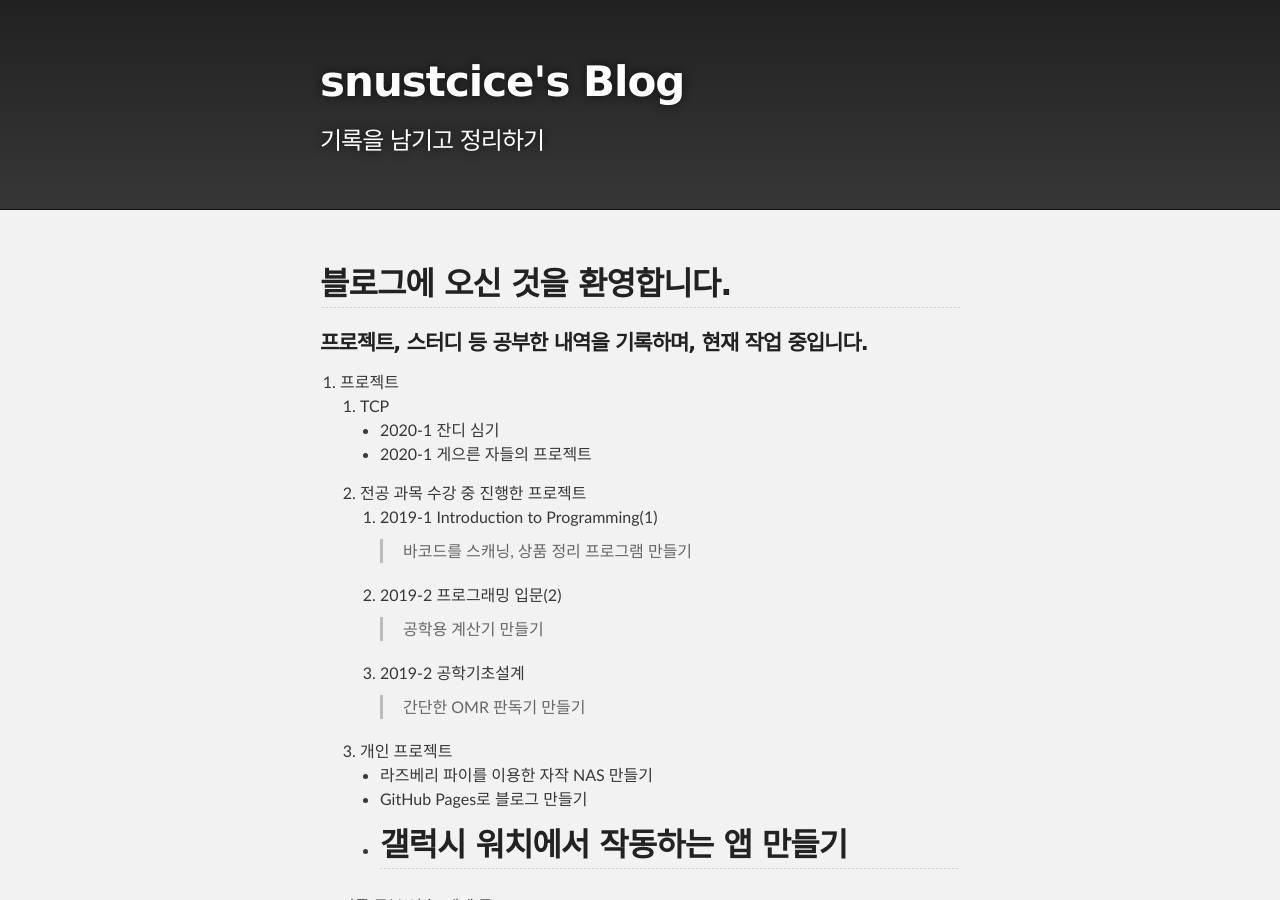
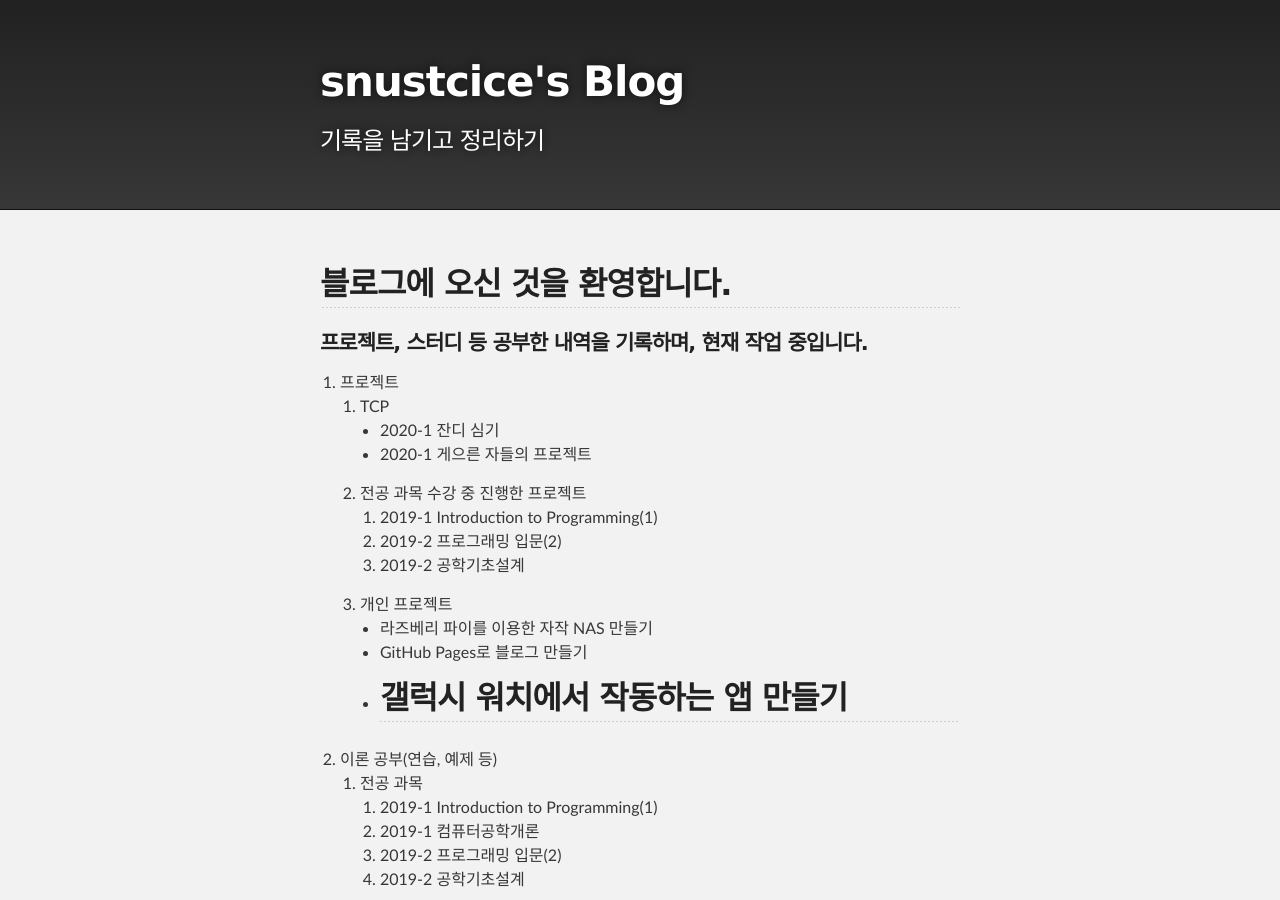
Before and after one commit to snustcice/snustcice.github.io, a Jekyll site: the page built from index.md, in a window 1280 px wide and 900 px high. Built offline with Jekyll 4.4.1, drawn with Linux system fonts in a browser that asks for light colours; our own code applies the rules of GitHub Pages for plain Markdown files.

Commit message:
Update index.md

```diff
--- a/index.md
+++ b/index.md
@@ -10,16 +10,13 @@ layout: default
       * 2020-1 잔디 심기
       * 2020-1 게으른 자들의 프로젝트
     2. 전공 과목 수강 중 진행한 프로젝트
-       1. 2019-1 Introduction to Programming(1)
-         > 바코드를 스캐닝, 상품 정리 프로그램 만들기
-       2. 2019-2 프로그래밍 입문(2)
-         > 공학용 계산기 만들기
-       3. 2019-2 공학기초설계
-         > 간단한 OMR 판독기 만들기
+        1. 2019-1 Introduction to Programming(1)
+        2. 2019-2 프로그래밍 입문(2)
+        3. 2019-2 공학기초설계
     3. 개인 프로젝트
-      + 라즈베리 파이를 이용한 자작 NAS 만들기
-      + GitHub Pages로 블로그 만들기
-      + 갤럭시 워치에서 작동하는 앱 만들기
+      * 라즈베리 파이를 이용한 자작 NAS 만들기
+      * GitHub Pages로 블로그 만들기
+      * 갤럭시 워치에서 작동하는 앱 만들기
 ---
 2. 이론 공부(연습, 예제 등)
     1. 전공 과목
@@ -34,7 +31,7 @@ layout: default
         - Python
         - Java
       + Algorithm
-        - Baekjoon Online Judge
+          - Baekjoon Online Judge
       + Data Structure
       + Operating System
         - Tizen
```
